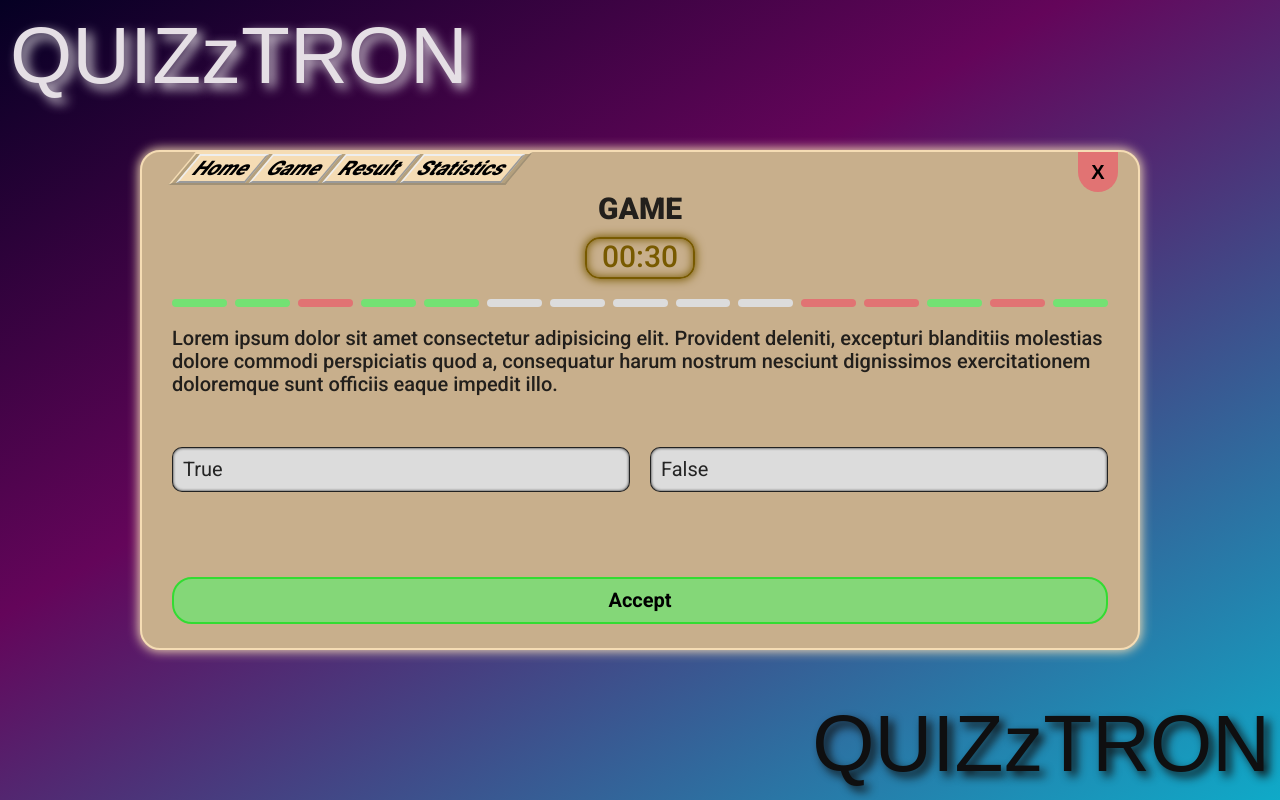
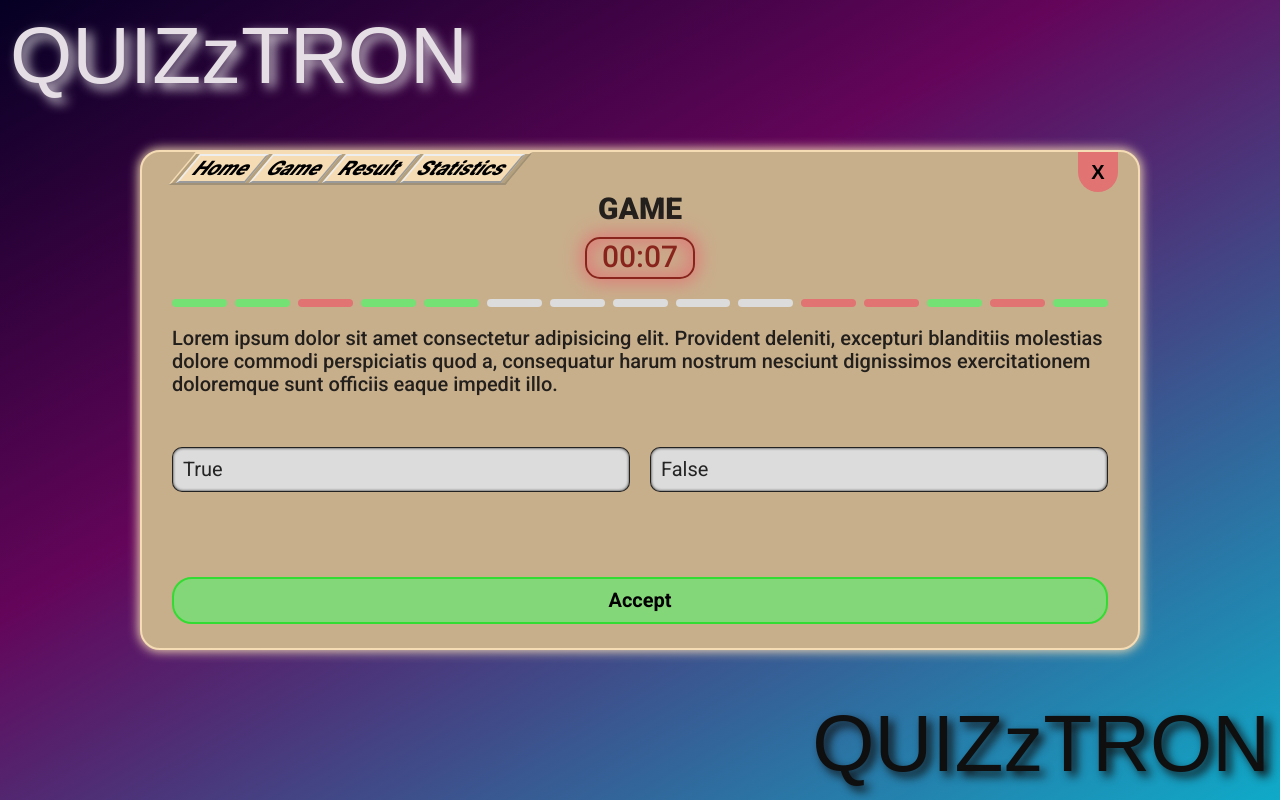
Before and after one commit to RKeyIT/React_01.24, a React (Vite) app: page / in a window 1280 px wide. Built offline with nearby package versions, Linux system fonts and the light colour scheme; a web font is replaced by a local one.

Commit message:
css: timer prettiring

```diff
--- a/src/global.css
+++ b/src/global.css
@@ -7,7 +7,9 @@
     --color-main-mid: rgb(200, 175, 140);
     --color-main-light: rgb(245, 220, 180);
     --color-text-white: rgba(240, 240, 240, 0.9);
+    --color-white: rgba(240, 240, 240, 0.9);
     --color-text-black: rgba(15, 15, 15, 0.9);
+    --color-black: rgba(15, 15, 15, 0.9);
     --color-green-min: rgb(130, 190, 130);
     --color-green-light: rgba(115, 225, 115, 1);
     --color-green-hover: rgb(90, 220, 90);
--- a/src/shared/Timer/Timer.module.css
+++ b/src/shared/Timer/Timer.module.css
@@ -27,30 +27,43 @@
     animation: red-alert ease 1s infinite;
 }
 
+.Timer.timeOut {
+    color: var(--color-red-dark);
+    box-shadow:
+        inset 0 0 20px 2px var(--color-red-dark),
+        0 0 20px 2px var(--color-red-dark);
+}
+
 @keyframes orange-alert {
     0% {
         box-shadow: 0 0 5px 0px var(--color-orange-dark), inset 0 0 10px 0px var(--color-orange-dark);
+        color: var(--color-orange-dark)
     }
 
     50% {
         box-shadow: 0 0 10px 1px var(--color-orange-dark), inset 0 0 10px 0px var(--color-orange-dark);
+        color: var(--color-main-mid);
     }
 
     100% {
         box-shadow: 0 0 5px 0px var(--color-orange-dark), inset 0 0 10px 0px var(--color-orange-dark);
+        color: var(--color-orange-dark);
     }
 }
 
 @keyframes red-alert {
     0% {
-        box-shadow: 0 0 10px 2px var(--color-red-light), inset 0 0 20px 2px var(--color-red-light);
+        box-shadow: 0 0 10px 2px var(--color-red-dark), inset 0 0 20px 2px var(--color-red-dark);
+        color: var(--color-red-dark);
     }
 
     50% {
         box-shadow: 0 0 20px 5px var(--color-red-light), inset 0 0 20px 5px var(--color-red-light);
+        color: var(--color-red-dark);
     }
 
     100% {
-        box-shadow: 0 0 10px 2px var(--color-red-light), inset 0 0 20px 2px var(--color-red-light);
+        box-shadow: 0 0 10px 2px var(--color-main-mid), inset 0 0 20px 2px var(--color-main-mid);
+        color: var(--color-main-mid);
     }
 }
--- a/src/shared/Timer/Timer.tsx
+++ b/src/shared/Timer/Timer.tsx
@@ -5,7 +5,7 @@ interface IProps {
   seconds?: number
 }
 
-export const Timer: FC<IProps> = ({ seconds = 35 }) => {
+export const Timer: FC<IProps> = ({ seconds = 12 }) => {
   const [time, setTime] = useState({
     minutes: getMinutes(seconds),
     seconds: getMinutes(seconds) <= 0 ? seconds : getMinutes(seconds) % 60
@@ -50,12 +50,18 @@ export const Timer: FC<IProps> = ({ seconds = 35 }) => {
   }
 
   function isCriticalTime() {
-    return time.minutes === 0 && time.seconds <= 10
+    return time.minutes === 0 && time.seconds <= 10 && time.seconds > 0
+  }
+
+  function isTimeOut() {
+    return time.minutes === 0 && time.seconds <= 0
   }
 
   return (
     <span
-      className={`${styles.Timer} ${isHalfMinute() && styles.halfMinute} ${isCriticalTime() && styles.criticalTime}`}>
+      className={`${
+        styles.Timer} ${isHalfMinute() && styles.halfMinute} ${
+          isCriticalTime() && styles.criticalTime} ${isTimeOut() && styles.timeOut}`}>
       {getFormattedTime()}
     </span>
   )
```
